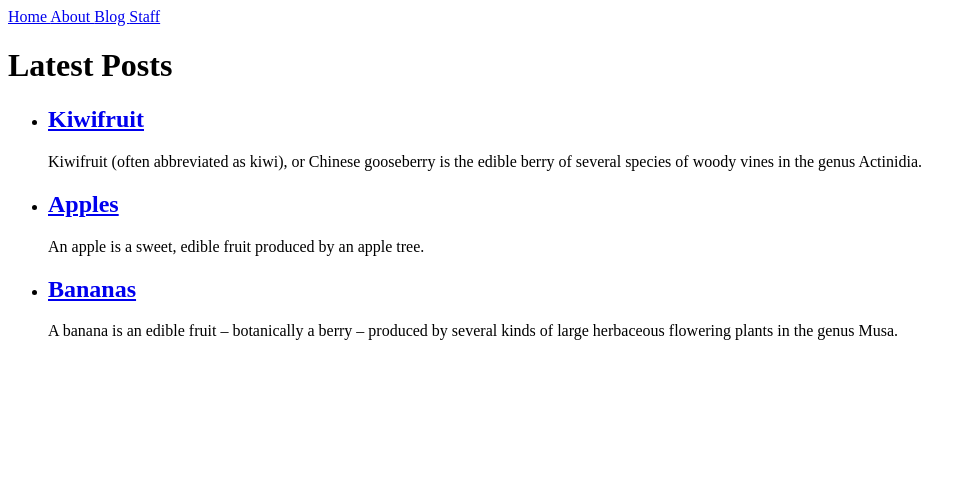
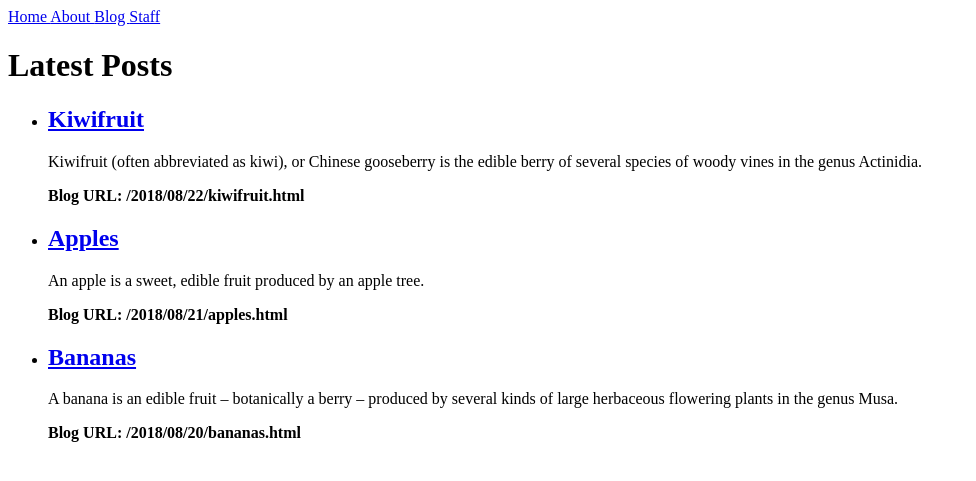
Before and after one commit to Kenar716/JekyllStaticBlogSample, a Jekyll site: the page built from blog.html, in a window 1280 px wide. Shown: the top 481 px of the page, without its empty margins (0-976 px from the left). Built offline with Jekyll 4.4.1, drawn with Linux system fonts in a browser that asks for light colours.

Commit message:
Se modifican las paginas para mostrar en pantalla el valor de las propiedades de url.

```diff
--- a/blog.html
+++ b/blog.html
@@ -9,6 +9,7 @@ title: Blog
         <li>
             <h2><a href="{{ post.url }}">{{ post.title }}</a></h2>
             <p>{{ post.excerpt }}</p>
+            <strong>Blog URL: {{ post.url }}</strong>
         </li>
     {%- endfor -%}
 </ul>
--- a/staff.html
+++ b/staff.html
@@ -9,6 +9,7 @@ layout: default
       <h2><a href="{{ author.url }}">{{ author.name }}</a></h2>
       <h3>{{ author.position }}</h3>
       <p>{{ author.content | markdownify }}</p>
+      <strong>Author URL: {{ author.url }}</strong>
     </li>
   {% endfor %}
 </ul>
```
